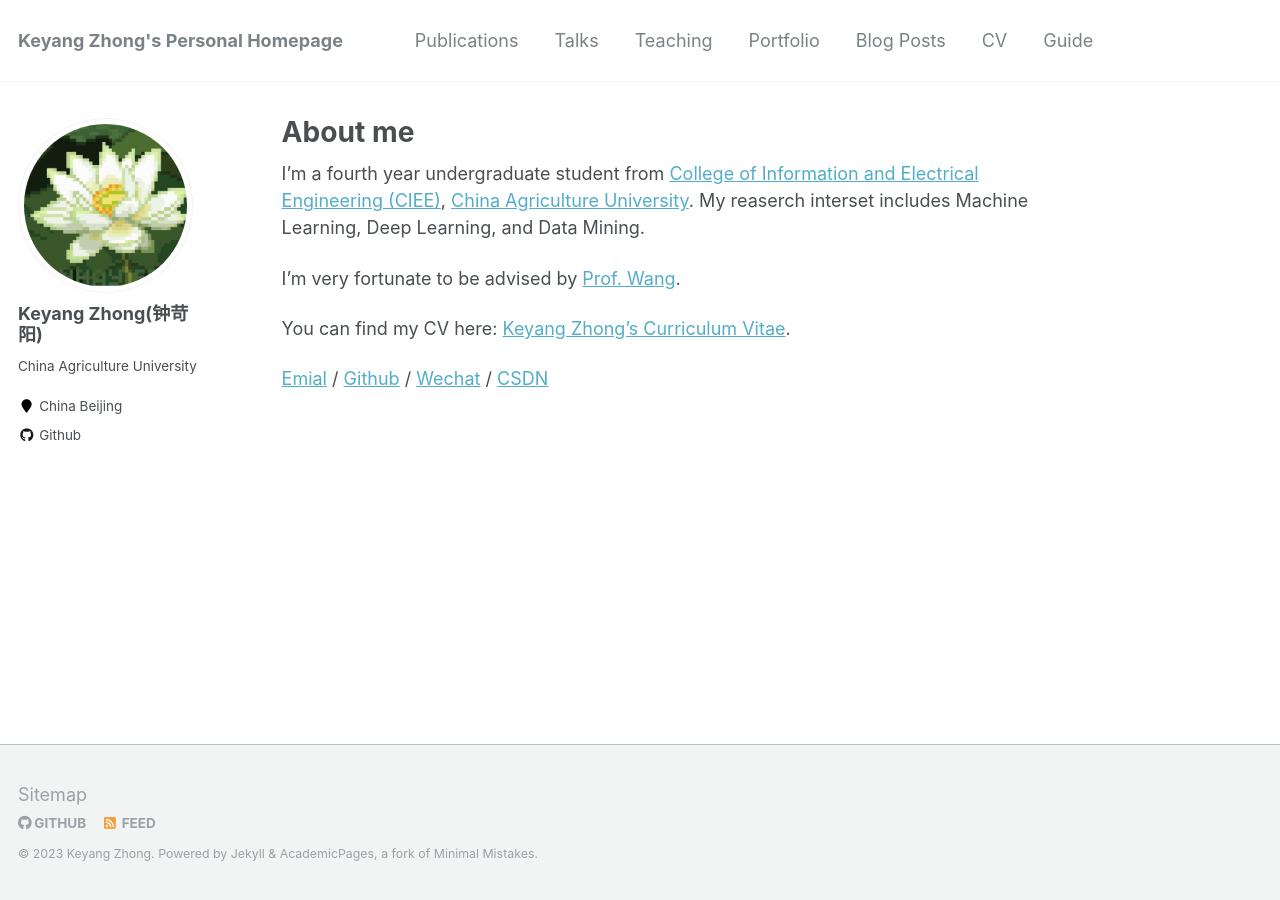
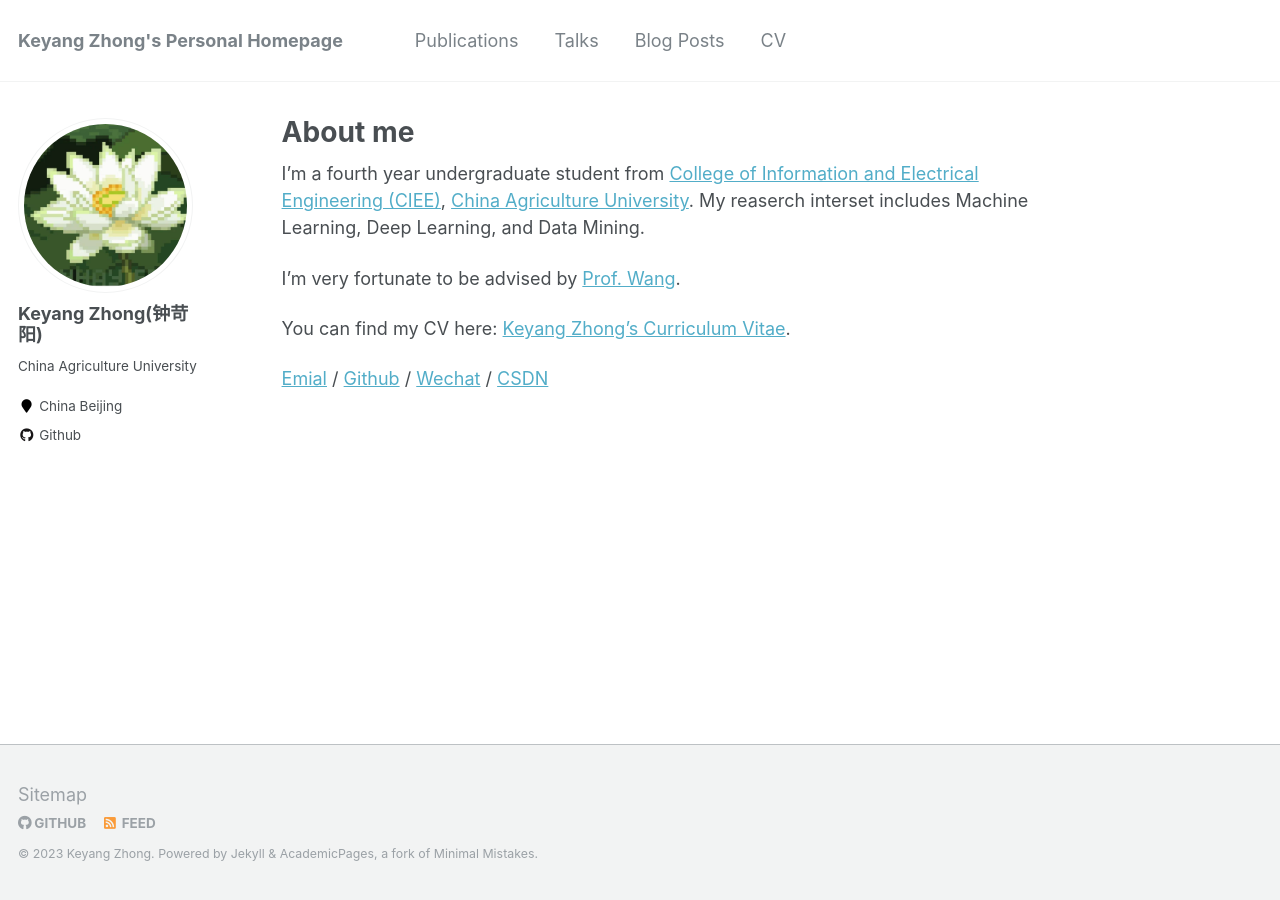
Before and after one commit to KeyangZhong/KeyangZhong.github.io, a Jekyll site: the page built from _pages/about.md, in a window 1280 px wide. Built offline with Jekyll 4.4.1, drawn with Linux system fonts in a browser that asks for light colours.

Commit message:
delete some components

```diff
--- a/_data/navigation.yml
+++ b/_data/navigation.yml
@@ -6,17 +6,8 @@ main:
   - title: "Talks"
     url: /talks/
 
-  - title: "Teaching"
-    url: /teaching/
-
-  - title: "Portfolio"
-    url: /portfolio/
-
   - title: "Blog Posts"
     url: /year-archive/
 
   - title: "CV"
     url: /cv/
-
-  - title: "Guide"
-    url: /markdown/
```
